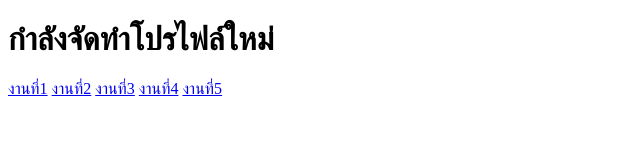
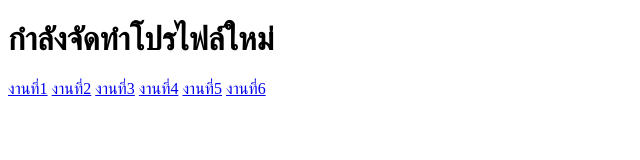
Before and after one commit to artijo/web2566, a plain HTML site: page index.html in a window 1280 px wide. Shown: the full height of the page, 0-640 px from the left. Drawn offline with Linux system fonts and the light colour scheme.

Commit message:
Update index.html

```diff
--- a/index.html
+++ b/index.html
@@ -12,5 +12,6 @@
     <a href="work3.html">งานที่3</a>
     <a href="work4.html">งานที่4</a>
     <a href="work5.html">งานที่5</a>
+    <a href="work6.html">งานที่6</a>
 </body>
 </html>
```
